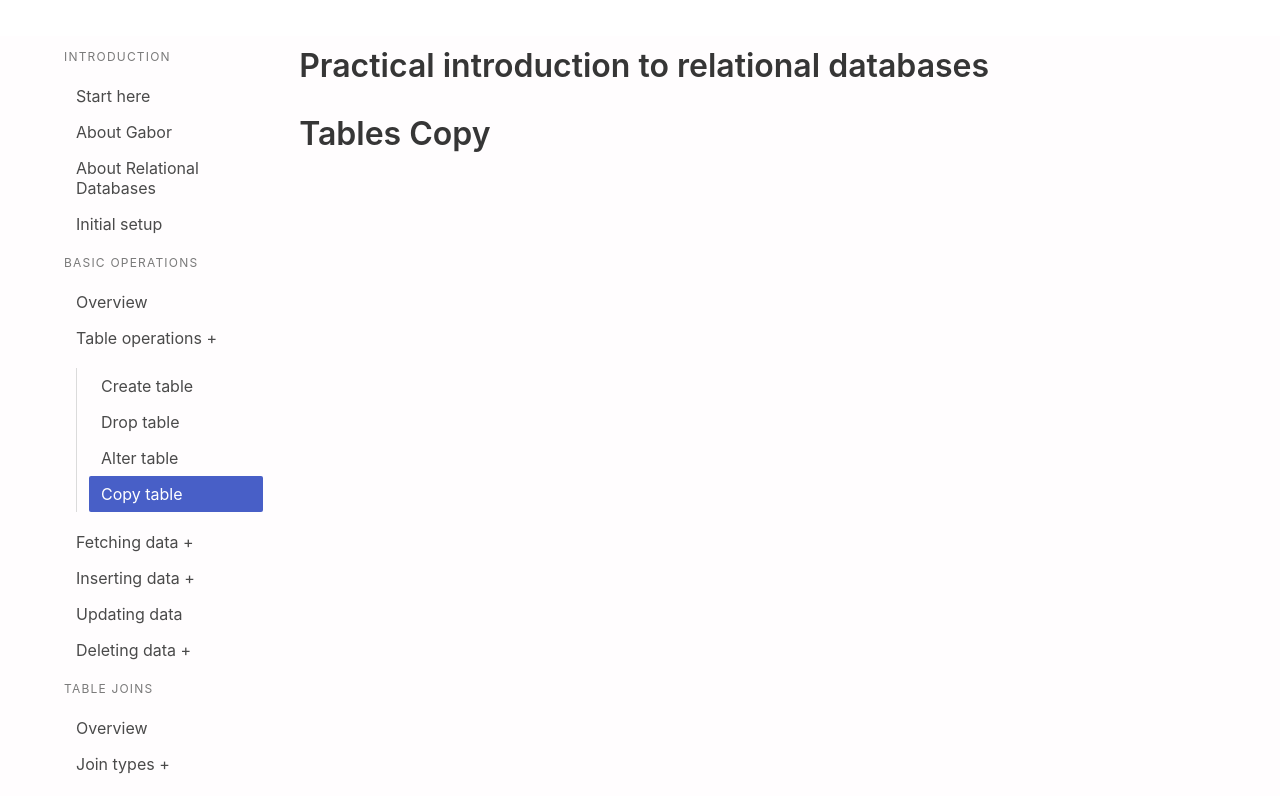
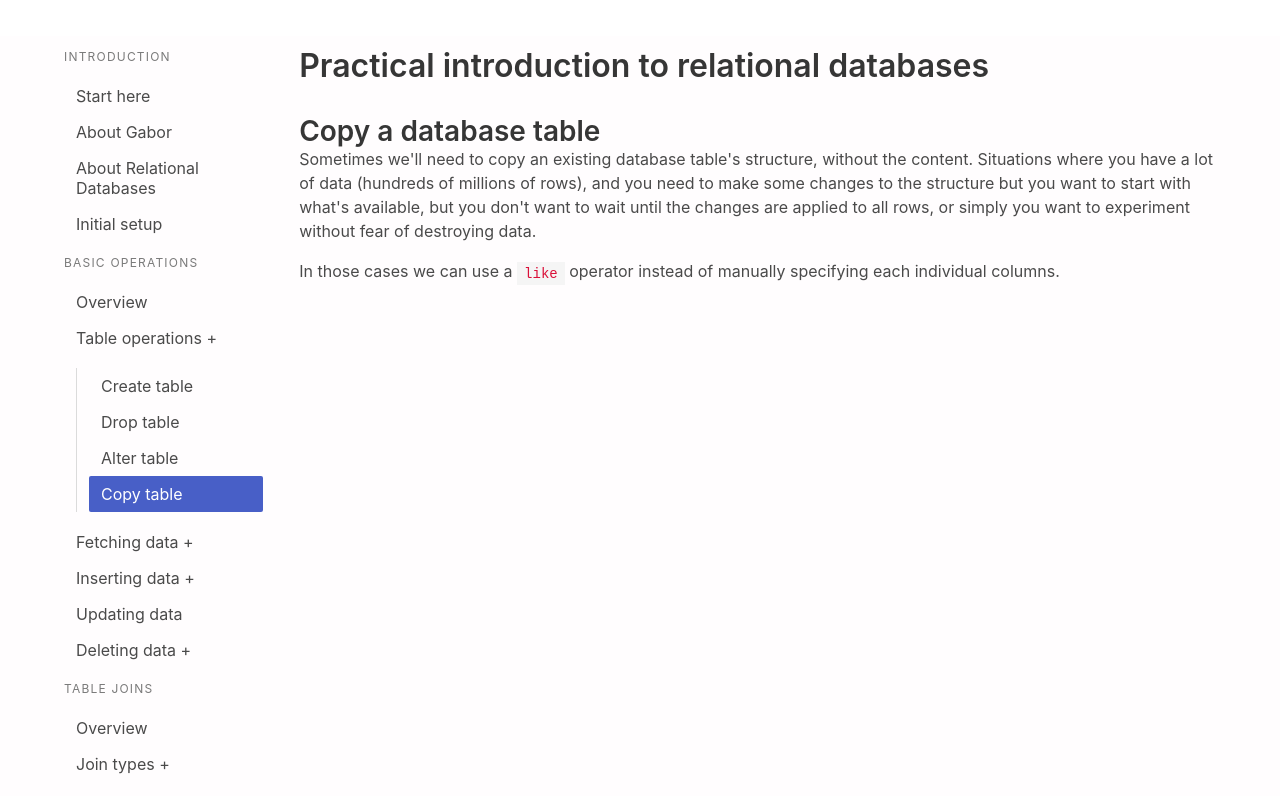
Before and after one commit to javorszky/jamstack-workshop-companion-static, a React (Vite) app: page /basic/tables/copy in a window 1280 px wide. Shown: the top 796 px of the page. Built offline with nearby package versions, Linux system fonts and the light colour scheme.

Commit message:
Copy table half

```diff
--- a/src/Pages/basic/tables/TableCopy.jsx
+++ b/src/Pages/basic/tables/TableCopy.jsx
@@ -1,5 +1,13 @@
 export default function TablesCopy() {
     return (
-        <h1 className="title">Tables Copy</h1>
+        <>
+            <h2 className="subtitle">Copy a database table</h2>
+
+            <p>Sometimes we'll need to copy an existing database table's structure, without the content. Situations where you have a lot of data (hundreds of millions of rows), and you need to make some changes to the structure but you want to start with what's available, but you don't want to wait until the changes are applied to all rows, or simply you want to experiment without fear of destroying data.</p>
+
+
+            <p>In those cases we can use a <code>like</code> operator instead of manually specifying each individual columns.</p>
+        </>
+
     )
 }
```
